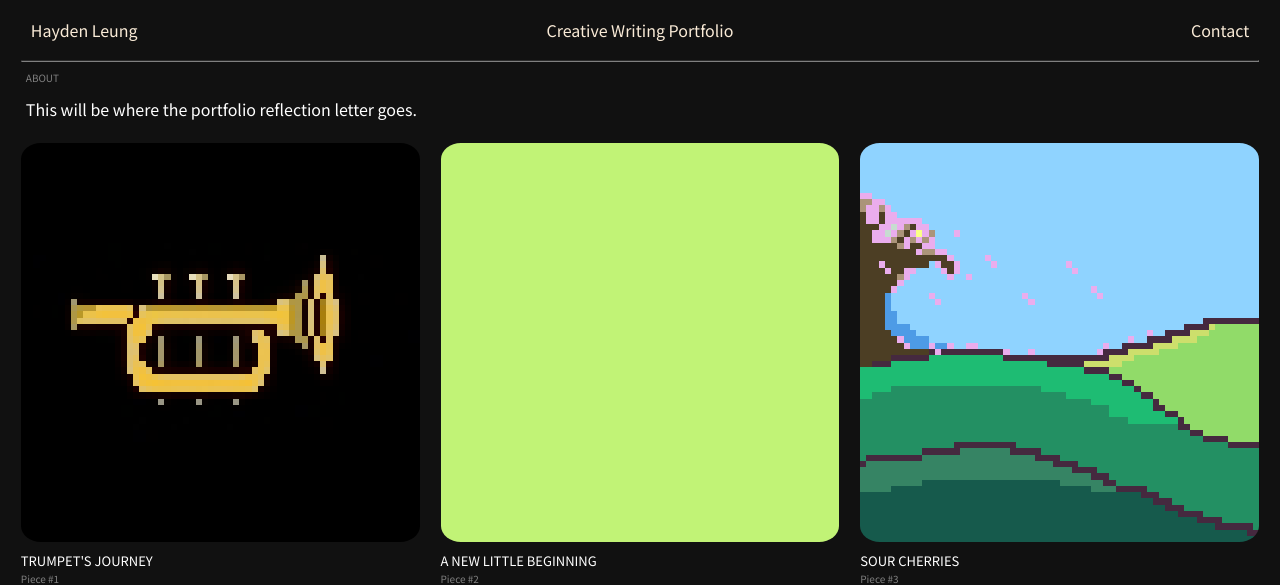
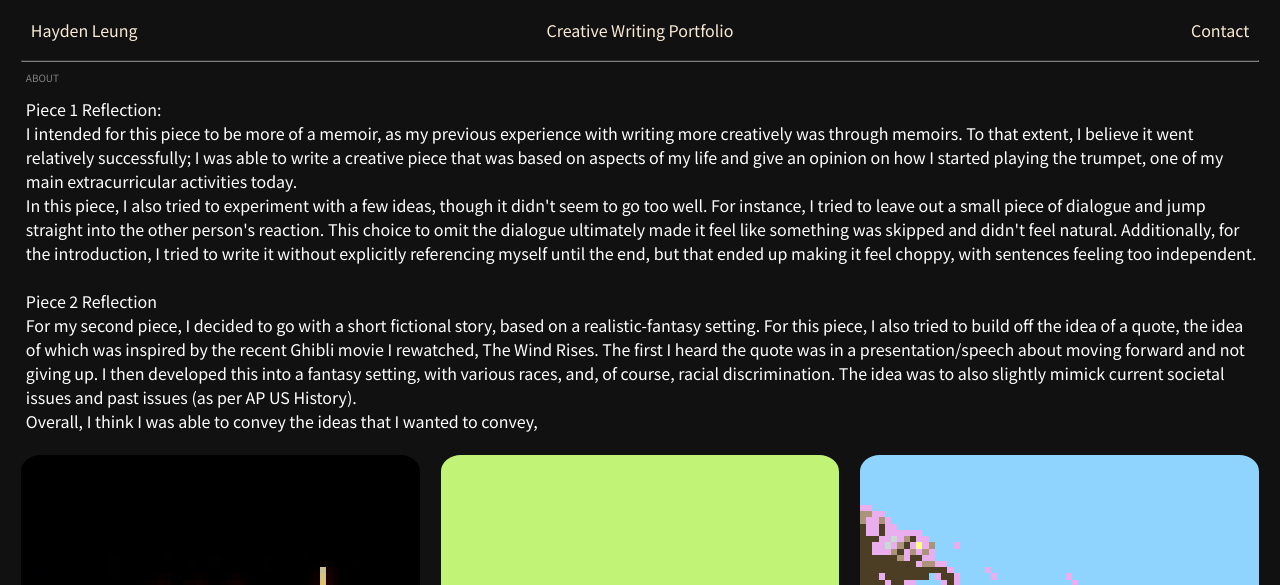
Before and after one commit to SilentzYo/portfolio, a website: page pages/crwrit.html in a window 1280 px wide. Shown: the top 585 px of the page. Drawn offline with Linux system fonts and the light colour scheme.

Commit message:
started reflection

```diff
--- a/pages/crwrit.html
+++ b/pages/crwrit.html
@@ -22,7 +22,14 @@
         <div class="body">
             <div class="about">
                 <h1>ABOUT</h1>
-                <p class="body-text about-text">This will be where the portfolio reflection letter goes.</p>
+                <p class="body-text about-text">
+                    Piece 1 Reflection:
+                    <br> I intended for this piece to be more of a memoir, as my previous experience with writing more creatively was through memoirs. To that extent, I believe it went relatively successfully; I was able to write a creative piece that was based on aspects of my life and give an opinion on how I started playing the trumpet, one of my main extracurricular activities today.
+                    <br> In this piece, I also tried to experiment with a few ideas, though it didn't seem to go too well. For instance, I tried to leave out a small piece of dialogue and jump straight into the other person's reaction. This choice to omit the dialogue ultimately made it feel like something was skipped and didn't feel natural. Additionally, for the introduction, I tried to write it without explicitly referencing myself until the end, but that ended up making it feel choppy, with sentences feeling too independent.
+                    <br> <br> Piece 2 Reflection &emsp;
+                    <br> For my second piece, I decided to go with a short fictional story, based on a realistic-fantasy setting. For this piece, I also tried to build off the idea of a quote, the idea of which was inspired by the recent Ghibli movie I rewatched, The Wind Rises. The first I heard the quote was in a presentation/speech about moving forward and not giving up. I then developed this into a fantasy setting, with various races, and, of course, racial discrimination. The idea was to also slightly mimick current societal issues and past issues (as per AP US History).
+                    <br> Overall, I think I was able to convey the ideas that I wanted to convey,
+                </p>
             </div>
         </div>
         <hr class="invisible">
```
Also changed, not shown: pages/crwrit/pieceone.html (+4 -4 lines), pages/crwrit/piecethree.html (+1 -1 lines), pages/crwrit/piecetwo.html (+2 -2 lines).
